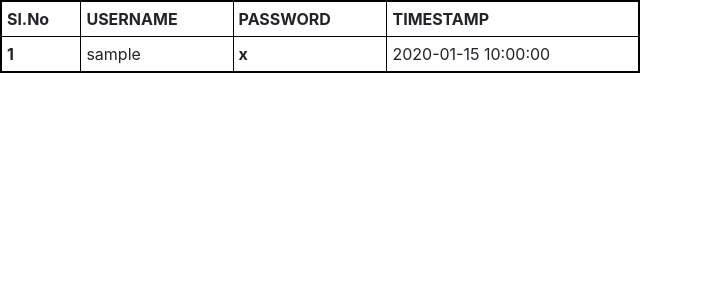
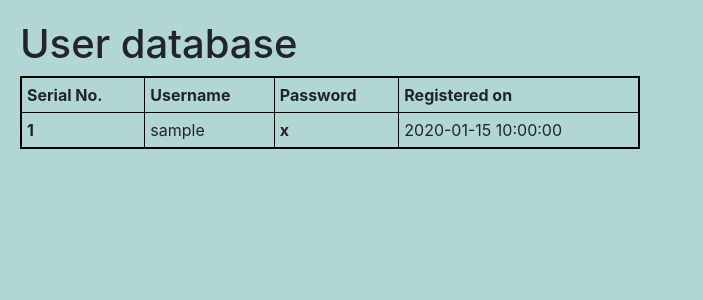
Before and after one commit to SVBhuvanChandra/SW-APP-DEV, a Flask app: page /admin in a window 1280 px wide. Shown: the top 300 px of the page, without its empty margins (0-703 px from the left). Run offline with Flask 2, Linux system fonts and the light colour scheme; tables that the repository leaves empty hold one stand-in row (values such as "Sample post"); some libraries are stand-ins or nearby versions.

Commit message:
Modified under mentor suggestions

```diff
--- a/project1/application.py
+++ b/project1/application.py
@@ -30,16 +30,17 @@ db.create_all()
 # engine = create_engine(os.getenv("DATABASE_URL"))
 # db = scoped_session(sessionmaker(bind=engine))
 
-
+#Below implementation to redirect to route.
 @app.route("/")
 def index():
-    return "Project 1: TODO"
+    return "Welcome to Project 1"
 
 @app.route("/admin")
 def admin():
     users = User.query.order_by("timestamp").all()
     return render_template("admin.html", users = users)
 
+# Below implementation is to redirect to Registration page
 @app.route("/registration", methods = ['GET', 'POST'])
 def register():
     if request.method=="POST":
@@ -55,6 +56,7 @@ def register():
         return render_template("registration.html", name = name)
     return render_template("registration.html")
 
+# Below implementation is to redirect to Login page
 @app.route("/auth", methods = ['GET', 'POST'])
 def auth():
     if(request.method=="POST"):
@@ -71,6 +73,7 @@ def auth():
             return render_template("registration.html", message = "Invalid Credentials")
     return render_template("registration.html", message = "Invalid Credentials")
 
+# Below implementation is to redirects back after Logout.
 @app.route("/logout")
 def logout():
     session.clear()
--- a/project1/data.py
+++ b/project1/data.py
@@ -3,6 +3,7 @@ from datetime import datetime
 
 db = SQLAlchemy()
 
+# A class created to make SQL database.
 class User(db.Model):
     __tablename__ = "userdata"
     username = db.Column(db.String, primary_key = True)
--- a/project1/templates/admin.html
+++ b/project1/templates/admin.html
@@ -21,14 +21,15 @@
             }
         </style>
     </head>
-    <body>
+    <body style="background-color: #b2d6d3; margin: 20px;">
+        <h1>User database</h1>
         <table class="data">
             <thread class="thread-dark">
                 <tr>
-                    <th scope="col">Sl.No</th>
-                    <th scope="col">USERNAME</th>
-                    <th scope="col">PASSWORD</th>
-                    <th scope="col">TIMESTAMP</th>
+                    <th scope="col">Serial No.</th>
+                    <th scope="col">Username</th>
+                    <th scope="col">Password</th>
+                    <th scope="col">Registered on</th>
                 </tr>
             </thread>
             {% set count = namespace(value = 1) %}
--- a/project1/templates/registration.html
+++ b/project1/templates/registration.html
@@ -38,7 +38,7 @@
 
         </style>
     </head>
-    <body style="background-color: rgba(17, 14, 14, 0.938);">
+    <body style="background-color: #66130d;">
         <div class="conatiner">
             <form action="{{url_for('register')}}" method="POST">
             <h1 style="margin-left: 15%; color:lightgray; font-size: 40px;"> Sign Up</h1>
```
Also changed, not shown: project1/templates/login.html (+8 -3 lines).
